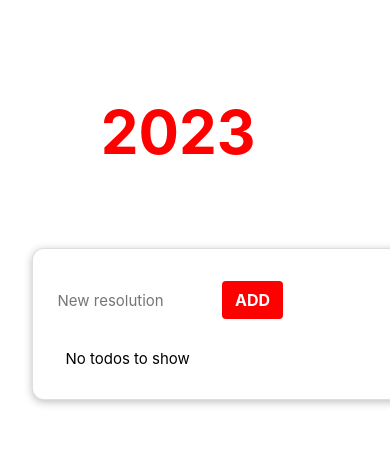
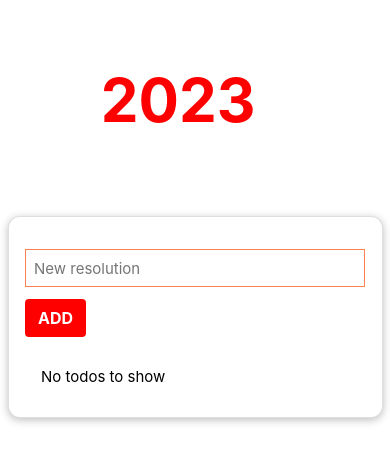
Before and after one commit to huyviet1995/todolist-vue, a Vue app: page / in a window 390 px wide. Shown: the top 462 px of the page. Built offline with nearby package versions, Linux system fonts and the light colour scheme; sample sign-in values are in the browser's storage.

Commit message:
Apply responsive layout to the input

```diff
--- a/src/assets/main.css
+++ b/src/assets/main.css
@@ -1,12 +1,16 @@
 @import './base.css';
 
 #app {
-  max-width: 1600px;
   margin: 0 auto;
-  padding: 2rem;
   min-width: 75%;
+  font-weight: normal;
+}
 
-  font-weight: normal;
+@media screen and (min-width: 600px) {
+  #app {
+    max-width: 1600px;
+    padding: 2rem;
+  }
 }
 
 a,
--- a/src/pages/HomePage.vue
+++ b/src/pages/HomePage.vue
@@ -6,8 +6,8 @@
     <section
       class="main-container m-auto d-flex align-items-center flex-column"
     >
-      <div class="row w-100 m-3 d input-container">
-        <div class="col-sm-10 px-0">
+      <div class="row w-100 m-3 d">
+        <div class="col-sm-9 px-0 mb-3 mb-sm-0 pr-sm-1">
           <input
             class="px-2"
             type="text"
@@ -15,7 +15,7 @@
             v-model.trim="inputValue"
           />
         </div>
-        <div class="col-sm-2 px-0">
+        <div class="col-sm-3 px-0">
           <button @click="addTodo" class="btn">ADD</button>
         </div>
       </div>
@@ -54,7 +54,12 @@ h1 {
   text-align: center;
 }
 
-.btn {
+input {
+  min-height: 38px;
+  border: 1px solid coral;
+}
+
+button {
   background-color: red;
   color: white;
   font-weight: bold;
```
